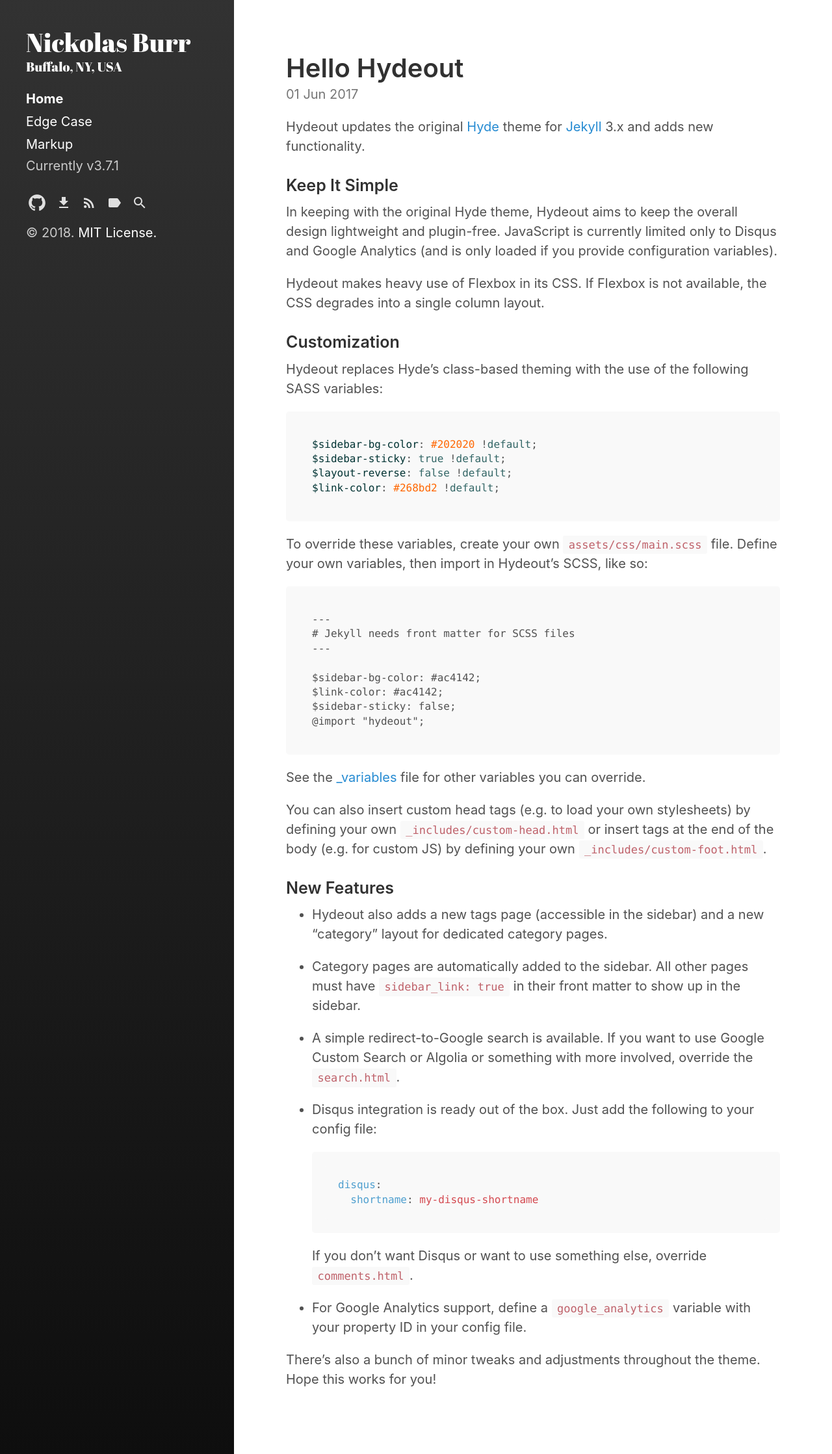
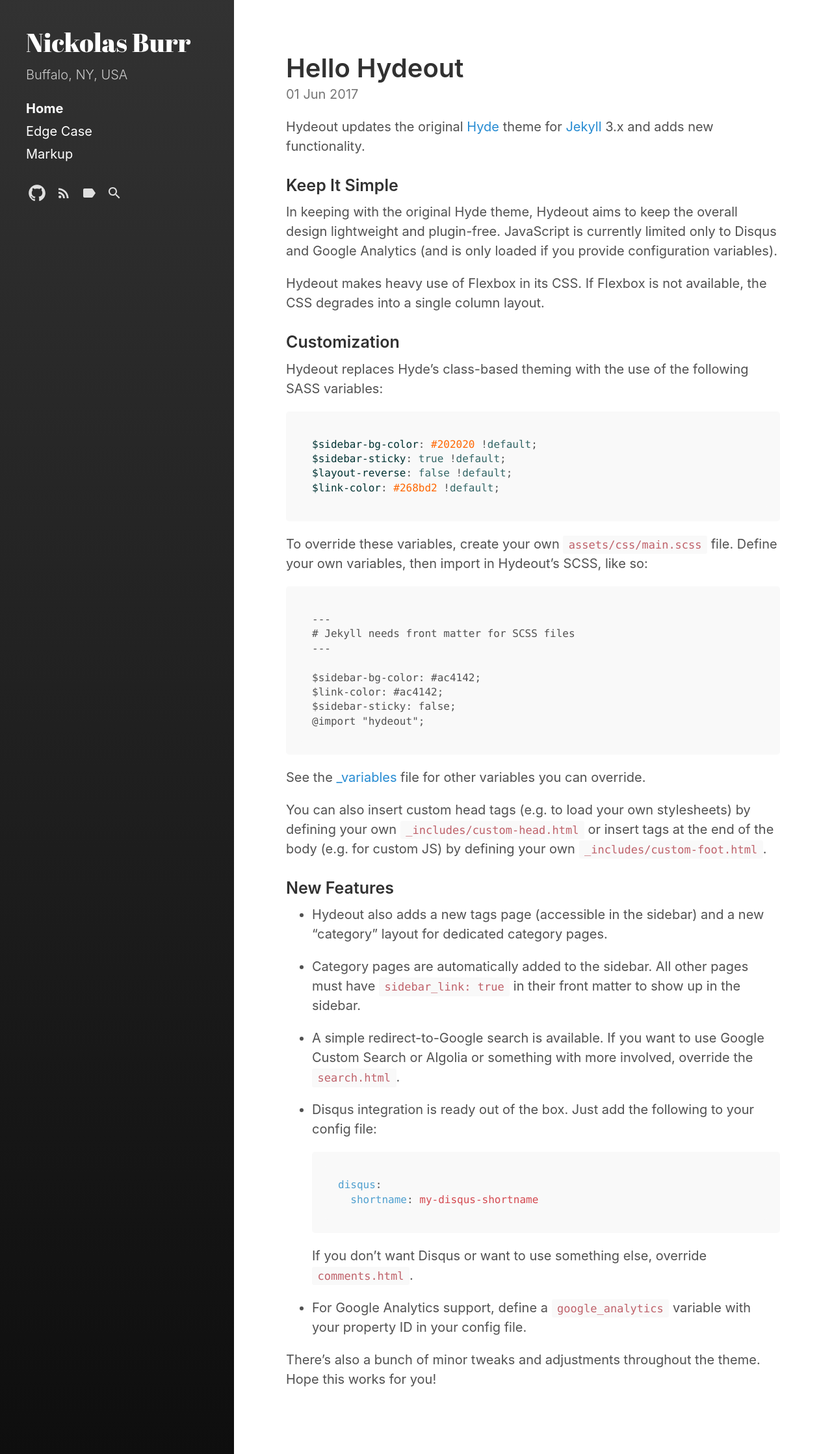
Before and after one commit to nickolasburr/blog, a Jekyll site: the page built from index.html, in a window 1280 px wide. Shown: the whole page at 65% size. Built offline with Jekyll 4.4.1, drawn with Linux system fonts in a browser that asks for light colours; the list of posts is cut into pages by our own code.

Commit message:
Update sidebar icon links

```diff
--- a/_config.yml
+++ b/_config.yml
@@ -15,5 +15,5 @@ plugins:
 version: 3.7.1
 sidebar_home_link: true
 github:
-  repo: https://github.com/nickolasburr/blog
+  profile: https://github.com/nickolasburr
 google_analytics: 'UA-113897119-3'
--- a/_includes/sidebar-icon-links.html
+++ b/_includes/sidebar-icon-links.html
@@ -1,14 +1,10 @@
 <nav id="sidebar-icon-links">
-  {% if site.github.repo %}
+  {% if site.github.profile %}
     <a id="github-link"
-       class="icon" title="Github Project" aria-label="Github Project"
-       href="{{ site.github.repo }}">
+       class="icon" title="Github Profile"
+       aria-label="Github Profile"
+       href="{{ site.github.profile }}">
       {% include svg/github.svg %}
-    </a>
-    <a id="github-download-link"
-       class="icon" title="Download" aria-label="Download"
-       href="{{ site.github.repo }}/archive/v{{ site.version }}.zip">
-      {% include svg/download.svg %}
     </a>
   {% endif %}
 
--- a/_includes/sidebar.html
+++ b/_includes/sidebar.html
@@ -7,15 +7,10 @@
         {% endunless %}
         {{ site.title }}
       </a>
-    </{% if page.layout == "index" %}h1{% else %}div{% endif %}>
+    </div>
     <p class="lead">{{ site.description }}</p>
   </header>
   {% include sidebar-nav-links.html %}
 
-  {% if site.version %}
-    <span class="site-version">Currently v{{ site.version }}</span>
-  {% endif %}
-
   {% include sidebar-icon-links.html %}
-  {% include copyright.html %}
 </div>
```
